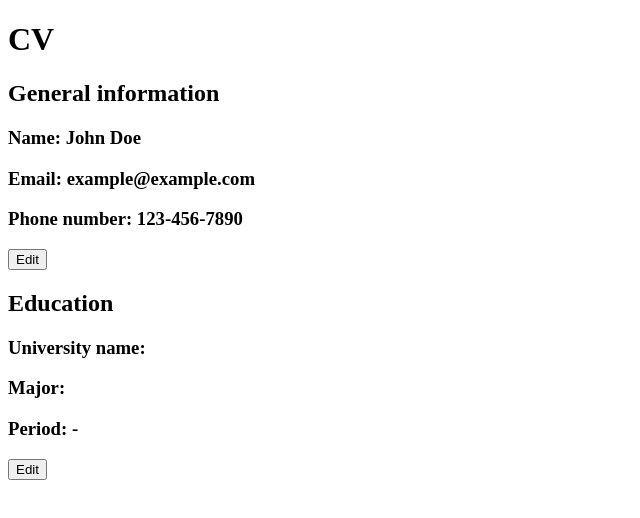
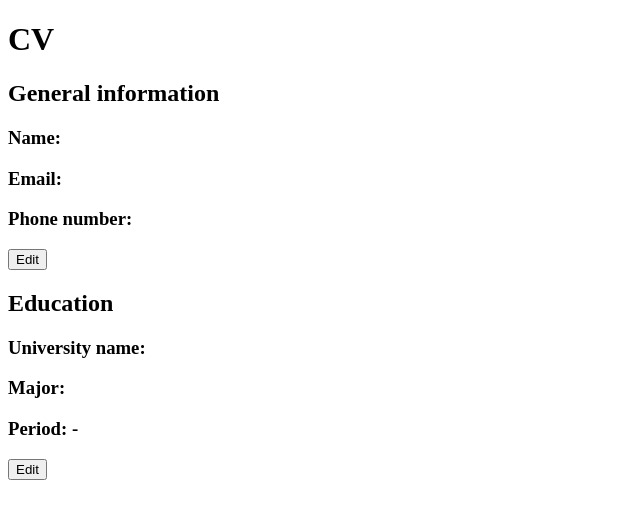
Before and after one commit to Adrian-Koh/odin-cv, a React (Vite) app: page / in a window 1280 px wide. Shown: the top 518 px of the page, without its empty margins (0-640 px from the left). Built offline with nearby package versions, Linux system fonts and the light colour scheme.

Commit message:
Set input fields to current value

```diff
--- a/src/components/Education.jsx
+++ b/src/components/Education.jsx
@@ -26,15 +26,15 @@ export default function Education({ editActive, toggleEdit }) {
             ?
             <>
                 <p>
-                    <label>University name: <input type="text" onChange={onNameChange}/></label>
+                    <label>University name: <input type="text" onChange={onNameChange} value={university.name}/></label>
                 </p>
                 <p>
-                    <label>Major: <input type="text" onChange={onMajorChange}/></label>
+                    <label>Major: <input type="text" onChange={onMajorChange} value={university.major}/></label>
                 </p>
                 <p>
                     Dates:
-                    <label>From: <input type="date" onChange={onFromChange}/></label>
-                    <label>To: <input type="date" onChange={onToChange}/></label>
+                    <label>From: <input type="date" onChange={onFromChange} value={university.from}/></label>
+                    <label>To: <input type="date" onChange={onToChange} value={university.to}/></label>
                 </p>
                 <p>
                     <button onClick={toggleEdit}>Submit</button>
--- a/src/components/General.jsx
+++ b/src/components/General.jsx
@@ -1,7 +1,7 @@
 import { useState } from "react";
 
 export default function General({ editActive, toggleEdit }) {
-    const [info, setInfo] = useState({ name: 'John Doe', email: 'example@example.com', phone: '123-456-7890' });
+    const [info, setInfo] = useState({ name: '', email: '', phone: '' });
 
     function onNameChange(e){
         setInfo({...info, name: e.target.value});
@@ -22,13 +22,13 @@ export default function General({ editActive, toggleEdit }) {
             ?
             <>
                 <p>
-                    <label>Name: <input type="text" onChange={onNameChange}/></label>
+                    <label>Name: <input type="text" onChange={onNameChange} value={info.name}/></label>
                 </p>
                 <p>
-                    <label>Email: <input type="email" onChange={onEmailChange}/></label>
+                    <label>Email: <input type="email" onChange={onEmailChange} value={info.email}/></label>
                 </p>
                 <p>
-                    <label>Phone number: <input type="text" onChange={onPhoneChange}/></label>
+                    <label>Phone number: <input type="text" onChange={onPhoneChange} value={info.phone}/></label>
                 </p>
                 <p>
                     <button onClick={toggleEdit}>Submit</button>
```
